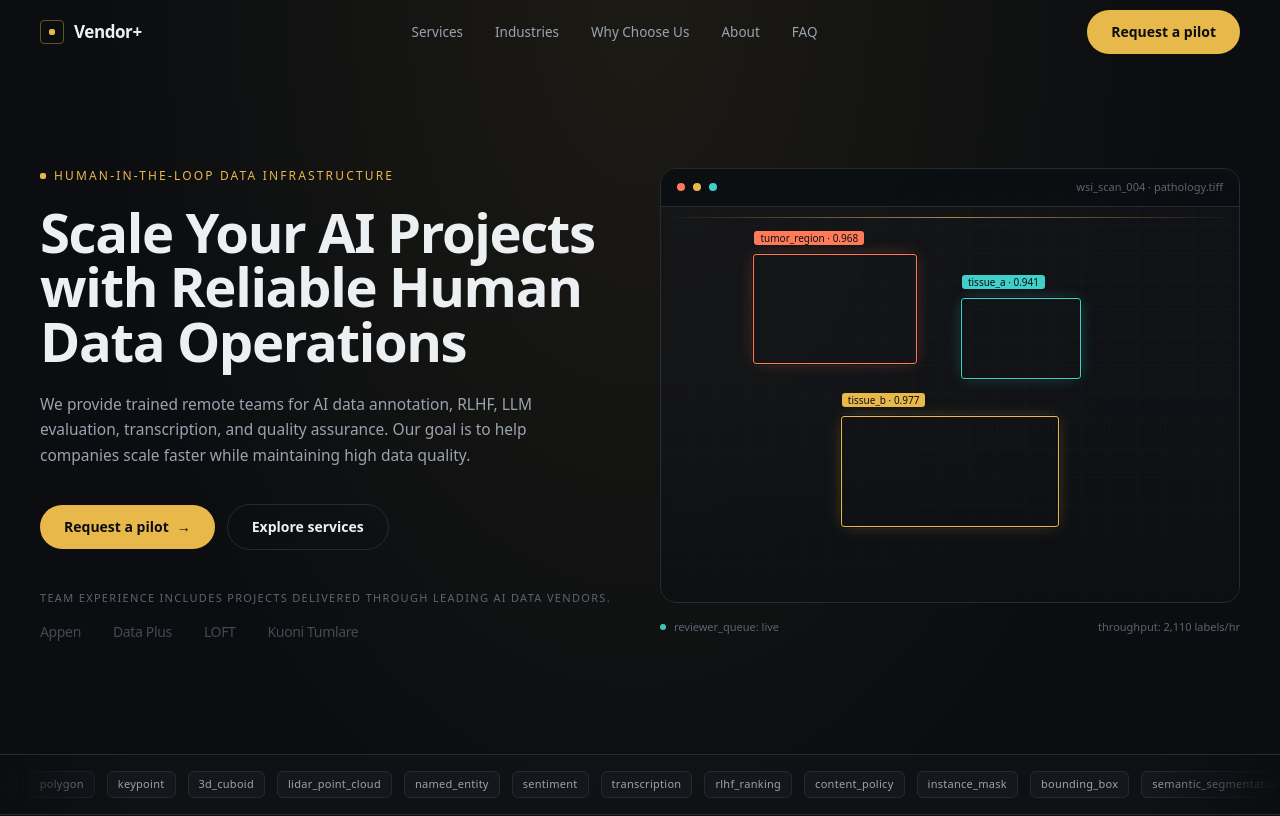
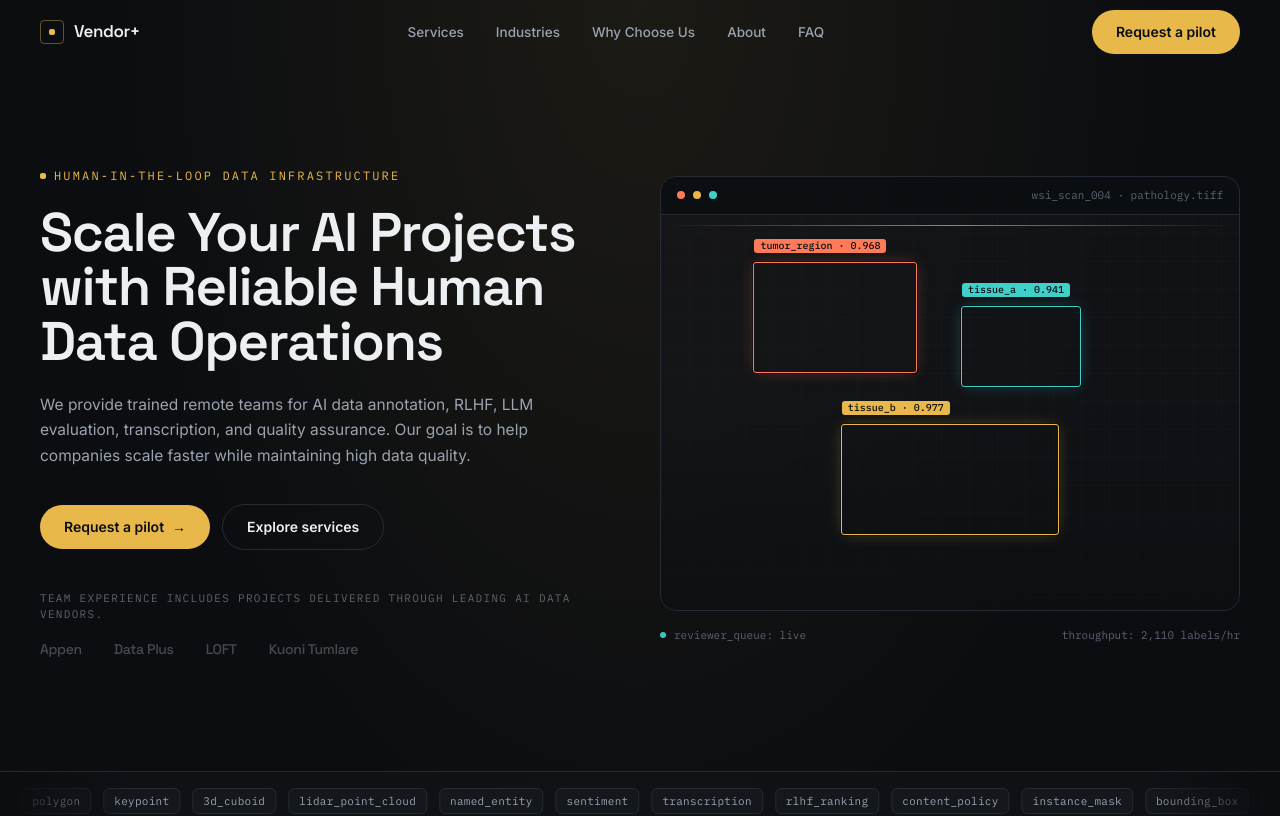
Before and after one commit to BlikkUA/ai-vendor-website, a Next.js app: page / in a window 1280 px wide. Shown: the top 816 px of the page. Built offline with nearby package versions, Linux system fonts and the light colour scheme.

Commit message:
Add Vercel Analytics

```diff
--- a/app/layout.tsx
+++ b/app/layout.tsx
@@ -38,7 +38,7 @@ export default function RootLayout({
   return (
     <html lang="en" className="dark">
       <body
-        className={`\${display.variable} ${body.variable}${mono.variable} bg-ink`}
+        className={`${display.variable} ${body.variable} ${mono.variable} bg-ink`}
       >
         <BackgroundFX />
         <Navbar />
```
